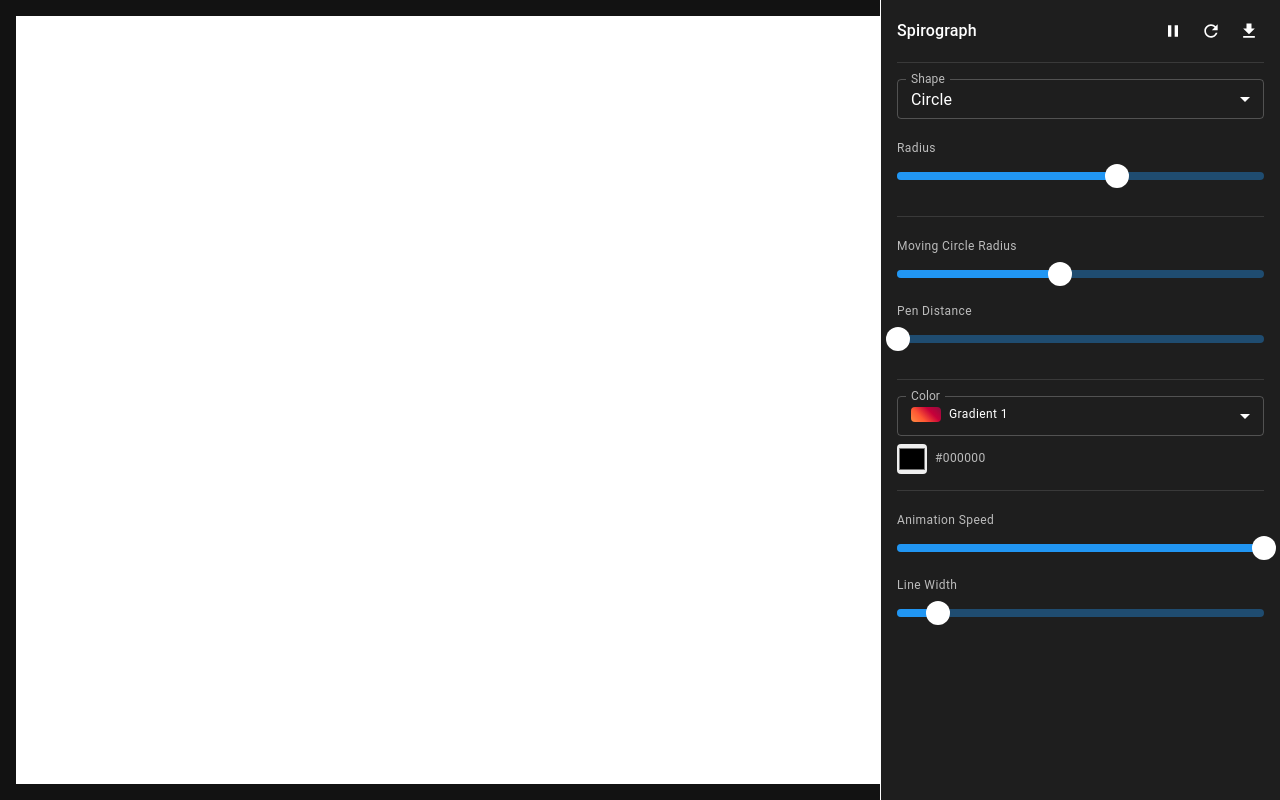
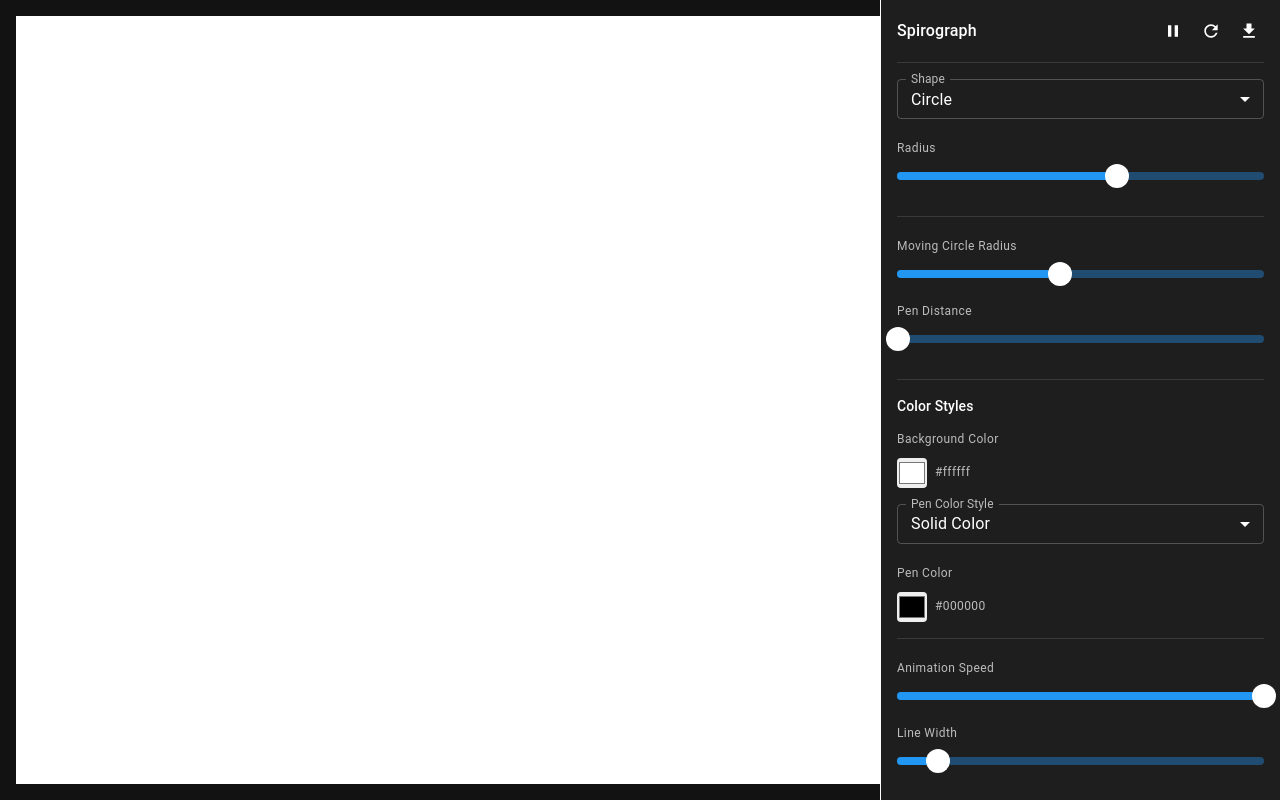
Before and after one commit to jmbluhm/visualizer1, a React (Vite) app: page / in a window 1280 px wide. Built offline with nearby package versions, Linux system fonts and the light colour scheme.

Commit message:
feat: add background color and reorganize color controls

```diff
--- a/src/components/ControlsPanel.tsx
+++ b/src/components/ControlsPanel.tsx
@@ -56,28 +56,45 @@ export const ControlsPanel = ({
     });
   };
 
-  const handleColorChange = (event: React.ChangeEvent<HTMLInputElement>) => {
+  const handleBackgroundColorChange = (event: React.ChangeEvent<HTMLInputElement>) => {
     onParamsChange({
       ...params,
-      color: event.target.value
+      backgroundColor: event.target.value
     });
   };
 
-  const handleGradientChange = (event: SelectChangeEvent<string>) => {
-    const index = parseInt(event.target.value);
-    if (index === 0) {
+  const handlePenColorTypeChange = (event: SelectChangeEvent<string>) => {
+    const newType = event.target.value as 'solid' | 'gradient';
     onParamsChange({
       ...params,
-        color: '#000000'
+      penColor: {
+        type: newType,
+        value: newType === 'solid' ? '#000000' : params.penColor.value
+      }
     });
-    } else {
-      const selectedPreset = GRADIENT_PRESETS[index - 1];
+  };
+
+  const handlePenColorChange = (event: React.ChangeEvent<HTMLInputElement>) => {
+    onParamsChange({
+      ...params,
+      penColor: {
+        ...params.penColor,
+        value: event.target.value
+      }
+    });
+  };
+
+  const handlePenGradientChange = (event: SelectChangeEvent<string>) => {
+    const index = parseInt(event.target.value);
+    const selectedPreset = GRADIENT_PRESETS[index];
     if (selectedPreset) {
       onParamsChange({
         ...params,
-          color: selectedPreset
+        penColor: {
+          ...params.penColor,
+          value: selectedPreset
+        }
       });
-      }
     }
   };
 
@@ -123,15 +140,6 @@ export const ControlsPanel = ({
       fixedShape: newConfig
     });
   };
-
-  const currentColor = typeof params.color === 'string' ? params.color : params.color.colors[0].color;
-  const currentGradientIndex = typeof params.color === 'string' ? '0' :
-    (GRADIENT_PRESETS.findIndex(preset =>
-      preset.colors.every((c, i) => {
-        const color = params.color;
-        return typeof color !== 'string' && c.color === color.colors[i].color;
-      })
-    ) + 1).toString();
 
   const renderShapeControls = () => {
     switch (params.fixedShape.type) {
@@ -331,16 +339,82 @@ export const ControlsPanel = ({
 
       <Divider sx={{ my: 2 }} />
 
-      {/* Color Controls */}
+      {/* Color Styles */}
+      <Box sx={{ mb: 2 }}>
+        <Typography variant="subtitle2" sx={{ mb: 1 }}>Color Styles</Typography>
+
+        {/* Background Color */}
+        <Box sx={{ mb: 2 }}>
+          <Typography variant="caption" color="text.secondary">Background Color</Typography>
+          <Box sx={{ display: 'flex', alignItems: 'center', gap: 1, mt: 1 }}>
+            <input
+              type="color"
+              value={params.backgroundColor}
+              onChange={handleBackgroundColorChange}
+              style={{
+                width: '30px',
+                height: '30px',
+                padding: '0',
+                border: 'none',
+                borderRadius: '4px',
+                cursor: 'pointer'
+              }}
+            />
+            <Typography variant="caption" color="text.secondary">
+              {params.backgroundColor}
+            </Typography>
+          </Box>
+        </Box>
+
+        {/* Pen Color Type */}
         <Box sx={{ mb: 2 }}>
           <FormControl fullWidth size="small">
-          <InputLabel>Color</InputLabel>
+            <InputLabel>Pen Color Style</InputLabel>
             <Select
-            value={currentGradientIndex}
-            onChange={handleGradientChange}
-            label="Color"
+              value={params.penColor.type}
+              onChange={handlePenColorTypeChange}
+              label="Pen Color Style"
             >
-            <MenuItem value="0">Solid</MenuItem>
+              <MenuItem value="solid">Solid Color</MenuItem>
+              <MenuItem value="gradient">Gradient</MenuItem>
+            </Select>
+          </FormControl>
+        </Box>
+
+        {/* Pen Color Controls */}
+        {params.penColor.type === 'solid' ? (
+          <Box sx={{ mb: 2 }}>
+            <Typography variant="caption" color="text.secondary">Pen Color</Typography>
+            <Box sx={{ display: 'flex', alignItems: 'center', gap: 1, mt: 1 }}>
+              <input
+                type="color"
+                value={typeof params.penColor.value === 'string' ? params.penColor.value : params.penColor.value.colors[0].color}
+                onChange={handlePenColorChange}
+                style={{
+                  width: '30px',
+                  height: '30px',
+                  padding: '0',
+                  border: 'none',
+                  borderRadius: '4px',
+                  cursor: 'pointer'
+                }}
+              />
+              <Typography variant="caption" color="text.secondary">
+                {typeof params.penColor.value === 'string' ? params.penColor.value : params.penColor.value.colors[0].color}
+              </Typography>
+            </Box>
+          </Box>
+        ) : (
+          <Box sx={{ mb: 2 }}>
+            <FormControl fullWidth size="small">
+              <InputLabel>Gradient</InputLabel>
+              <Select
+                value={GRADIENT_PRESETS.findIndex(preset =>
+                  JSON.stringify(preset) === JSON.stringify(params.penColor.value)
+                ).toString()}
+                onChange={handlePenGradientChange}
+                label="Gradient"
+              >
                 {GRADIENT_PRESETS.map((preset, index) => (
                   <MenuItem key={index} value={index.toString()}>
                     <Box sx={{ display: 'flex', alignItems: 'center', gap: 1 }}>
@@ -358,25 +432,6 @@ export const ControlsPanel = ({
                 ))}
               </Select>
             </FormControl>
-
-        {currentGradientIndex === '0' && (
-          <Box sx={{ display: 'flex', alignItems: 'center', gap: 1, mt: 1 }}>
-            <input
-              type="color"
-              value={currentColor}
-              onChange={handleColorChange}
-              style={{
-                width: '30px',
-                height: '30px',
-                padding: '0',
-                border: 'none',
-                borderRadius: '4px',
-                cursor: 'pointer'
-              }}
-            />
-            <Typography variant="caption" color="text.secondary">
-              {currentColor}
-            </Typography>
           </Box>
         )}
       </Box>
--- a/src/components/SpirographCanvas.tsx
+++ b/src/components/SpirographCanvas.tsx
@@ -11,12 +11,12 @@ export interface SpirographCanvasRef {
   downloadImage: () => void;
 }
 
-const getColorFromGradient = (gradient: GradientColor | string, progress: number): string => {
-  if (typeof gradient === 'string') {
-    return gradient;
+const getColorFromGradient = (color: string | GradientColor, progress: number): string => {
+  if (typeof color === 'string') {
+    return color;
   }
 
-  const { colors } = gradient;
+  const { colors } = color;
   if (colors.length === 1) {
     return colors[0].color;
   }
@@ -97,7 +97,7 @@ export const SpirographCanvas = forwardRef<SpirographCanvasRef, Props>(({ params
     ctx.save();
     ctx.setTransform(1, 0, 0, 1, 0, 0);
     ctx.clearRect(0, 0, canvas.width, canvas.height);
-    ctx.fillStyle = '#ffffff';
+    ctx.fillStyle = params.backgroundColor;
     ctx.fillRect(0, 0, canvas.width, canvas.height);
     ctx.restore();
 
@@ -589,7 +589,7 @@ export const SpirographCanvas = forwardRef<SpirographCanvasRef, Props>(({ params
           const point = calculatePoint(interpolatedAngle);
 
           const colorProgress = (interpolatedAngle % (Math.PI * 2)) / (Math.PI * 2);
-          ctx.strokeStyle = getColorFromGradient(params.color, colorProgress);
+          ctx.strokeStyle = getColorFromGradient(params.penColor.value, colorProgress);
           ctx.lineWidth = params.lineWidth;
           ctx.lineCap = 'round';
           ctx.lineJoin = 'round';
@@ -635,7 +635,7 @@ export const SpirographCanvas = forwardRef<SpirographCanvasRef, Props>(({ params
           left: 0,
           width: '100%',
           height: '100%',
-          background: '#ffffff',
+          background: params.backgroundColor,
           cursor: isDraggingRef.current ? 'grabbing' : 'grab'
         }}
       />
--- a/src/types.ts
+++ b/src/types.ts
@@ -83,7 +83,11 @@ export interface SpirographParams {
   penDistance: number;
   animationSpeed: number;
   lineWidth: number;
-  color: string | GradientColor;
+  backgroundColor: string;
+  penColor: {
+    type: 'solid' | 'gradient';
+    value: string | GradientColor;
+  };
 }
 
 export type GradientColor = {
@@ -106,7 +110,11 @@ export const DEFAULT_PARAMS: SpirographParams = {
   penDistance: 0.5,
   animationSpeed: 1,
   lineWidth: 2,
-  color: '#000000'
+  backgroundColor: '#ffffff',
+  penColor: {
+    type: 'solid',
+    value: '#000000'
+  }
 };
 
 export const GRADIENT_PRESETS: GradientColor[] = [
```
Lines whose indentation alone changed are shown as unchanged.
